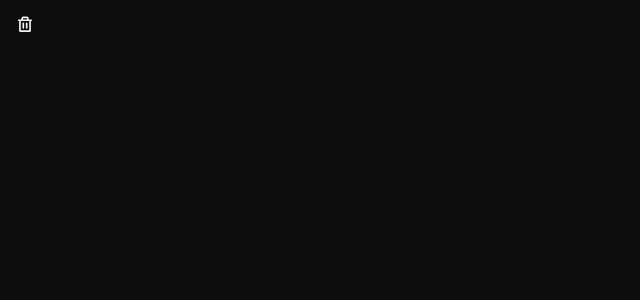
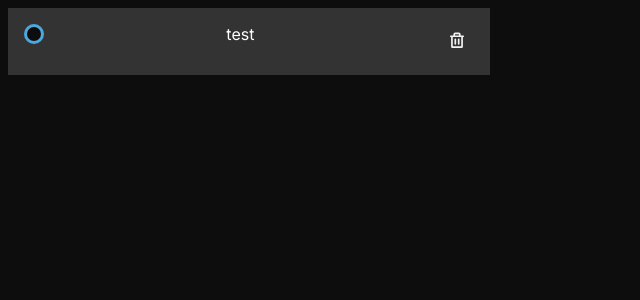
Before and after one commit to adonisamarante/todo-tasks-list-dsf, a React (Vite) app: page / in a window 1280 px wide. Shown: the top 300 px of the page, without its empty margins (0-640 px from the left). Built offline with nearby package versions, Linux system fonts and the light colour scheme.

Commit message:
feat: task component

```diff
--- a/src/App.tsx
+++ b/src/App.tsx
@@ -1,4 +1,4 @@
-import { ButtonDelete } from "./components/ButtonDelete"
+import { Task } from "./components/Task"
 
 import "./App.module.css"
 import "./global.css"
@@ -6,7 +6,7 @@ import "./global.css"
 function App() {
   return (
     <div>
-      <ButtonDelete />
+      <Task />
     </div>
   )
 }
--- a/src/components/Task.module.css
+++ b/src/components/Task.module.css
@@ -0,0 +1,10 @@
+.task {
+  width: 28.12rem;
+  background-color: var(--gray-400);
+
+  display: flex;
+  justify-content: space-between;
+  gap: 0.75rem;
+
+  padding: 1rem;
+}
--- a/src/components/Task.tsx
+++ b/src/components/Task.tsx
@@ -0,0 +1,13 @@
+import { ButtonDelete } from "./ButtonDelete"
+import { CustomCheckbox } from "./CustomCheckbox"
+import styles from "./Task.module.css"
+
+export function Task() {
+  return (
+    <div className={styles.task}>
+      <CustomCheckbox />
+      <span style={{ color: "white" }}>test</span>
+      <ButtonDelete />
+    </div>
+  )
+}
```
